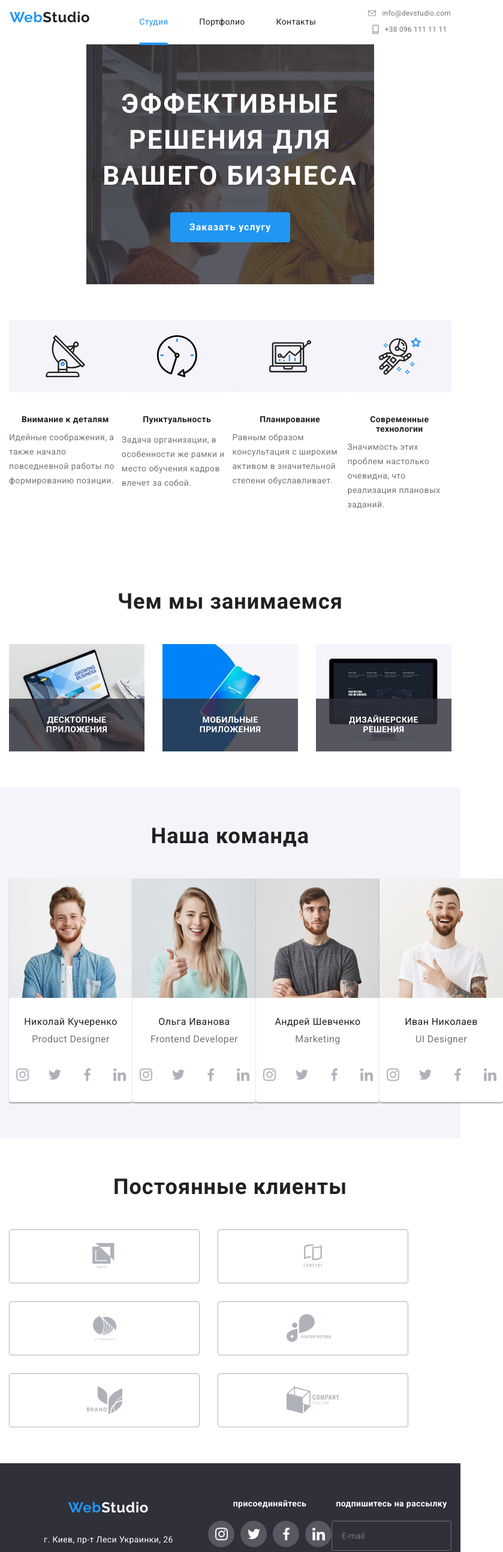
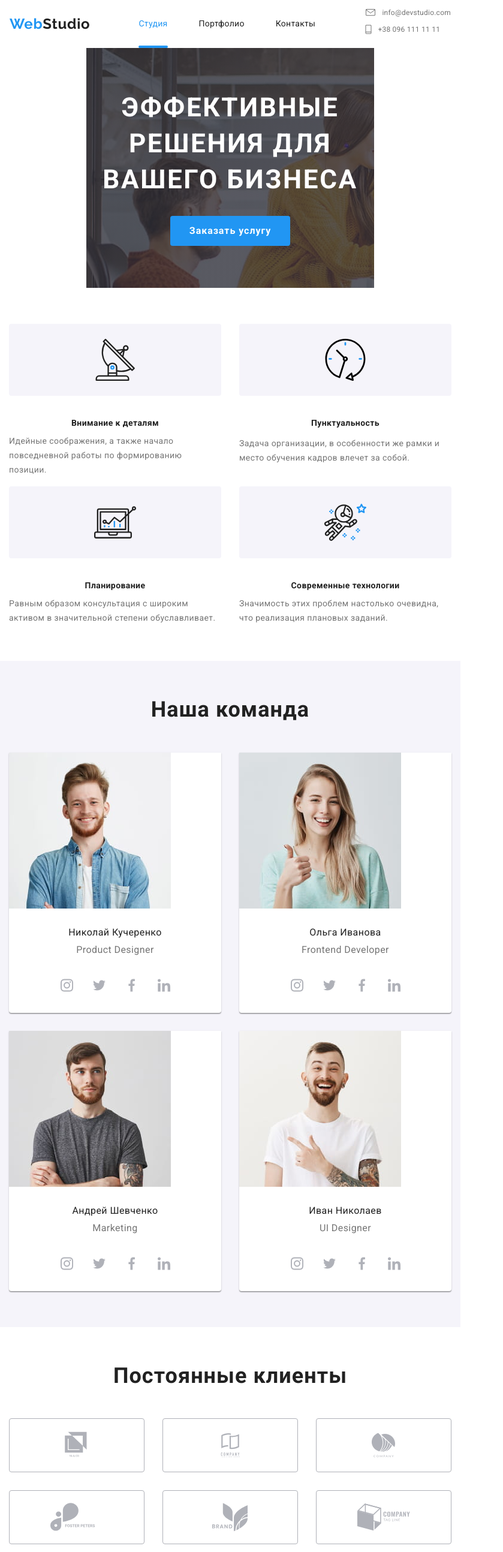
Before and after one commit to BelikSergey/goit-markup-hw-08, a plain HTML site: page index.html in a window 768 px wide. Shown: the top 2588 px of the page at 60% size, 839 px wide, since content can reach past the window. Drawn offline with nearby package versions, Linux system fonts and the light colour scheme.

Commit message:
делает стили студии таблетка

```diff
--- a/index.html
+++ b/index.html
@@ -94,7 +94,7 @@
       <!-- секция с преимуществами фирмы-->
       <section class="section">
         <h2 class="visually-hidden">Наши преимущества</h2>
-        <ul class="list container">
+        <ul class="list container cont-tablet">
           <li class="list-advantages">
             <svg class="img-advantages" aria-label="Картинка с антенной">
               <use href="./img/symbol-defs.svg#icon-antenna"></use>
@@ -141,7 +141,7 @@
         </ul>
       </section>
       <!-- Секция Какие услуги предлогают. Чем занимаются-->
-      <section class="section">
+      <section>
         <div class="services">
           <h2 class="section-title">Чем мы занимаемся</h2>
           <ul class="list container">
@@ -180,7 +180,7 @@
       <!--  Секция с командой разработчиков-->
       <section class="team section">
         <h2 class="section-title">Наша команда</h2>
-        <ul class="list container">
+        <ul class="list container cont-tablet">
           <li class="team-list">
             <img
               src="./img/fotoJon.jpg"
@@ -410,8 +410,8 @@
       <!--секция Постоянные клиенты-->
       <section class="section">
         <h2 class="section-title">Постоянные клиенты</h2>
-        <div class="container">
-          <ul class="list customers">
+        <div class="">
+          <ul class="list container customers">
             <li class="customer-list">
               <a
                 class="customer-link"
@@ -486,7 +486,7 @@
     <!-- Футер-->
 
     <footer class="footer">
-      <div class="container">
+      <div class="container footer-tablet">
         <div class="mobile-footer">
           <a class="logotype" href="./index.html">
             <span class="logo-text logo-text-accent">Web </span>
--- a/sass/parts/_advantages.scss
+++ b/sass/parts/_advantages.scss
@@ -1,7 +1,19 @@
+.cont-tablet {
+  @media screen and (min-width:481px) and (max-width:768px) {
+    display: flex;
+    margin: -15px;
+    flex-wrap: wrap;
+
+  }
+}
+
 
 
 .container .list-advantages:not(:last-child) {
   margin-bottom: 30px;
+  @media screen and (min-width:481px) {
+    margin-bottom: 0;
+  }
 }
 
 .img-advantages {
@@ -30,3 +42,11 @@
 .all-text {
   margin: 0px;
 }
+
+.list-advantages {
+  @media screen and (min-width:481px) and (max-width:768px) {
+
+    width: calc((100% - 2 * 30px) / 2);
+    margin: 15px;
+    }
+}
--- a/sass/parts/_customers.scss
+++ b/sass/parts/_customers.scss
@@ -15,6 +15,9 @@
    margin: 15px;
    width: calc((100% - 2 * 30px) / 2);
 
+   @media screen and (min-width:481px) and (max-width:768px) {
+    width: calc((100% - 3 * 30px) / 3);
+   }
 
 }
 
--- a/sass/parts/_footer.scss
+++ b/sass/parts/_footer.scss
@@ -13,11 +13,25 @@
 
   }
 
+  .footer-tablet {
+    @media screen and (min-width:481px) and (max-width:768px) {
+      display: flex;
+      flex-wrap: wrap;
+      justify-content: space-around;
+
+    }
+  }
+
 .mobile-footer {
   display: flex;
   flex-wrap: wrap;
   justify-content: center;
   padding-top: 60px;
+
+  @media screen and (min-width:481px) and (max-width:768px){
+    margin-right: auto;
+  }
+
 
 }
 
@@ -52,6 +66,9 @@
   .follow {
     display: block;
     margin-top: 60px;
+    @media screen and (min-width:481px) and (max-width:768px){
+      margin-right: 89px;
+    }
   }
 
   .footer-title {
@@ -141,5 +158,9 @@
       color: $text-color-w;
 
     }
+    @media screen and (min-width:481px) and (max-width:768px){
+      min-width: 450px;;
+    }
+
 
   }
--- a/sass/parts/_header.scss
+++ b/sass/parts/_header.scss
@@ -8,12 +8,12 @@
 .sait-nav {
     padding: 15px 16px;
 
-//  @media screen and (min-width:481px) {
-//         // padding: 0 15px;
-//         width: 100%;
-//         height: 80px;
-//         align-items: center;
-//       }
+ @media screen and (min-width:481px) {
+        // padding: 0 15px;
+        width: 100%;
+        height: 80px;
+        align-items: center;
+      }
 
 }
 
--- a/sass/parts/_menu-header.scss
+++ b/sass/parts/_menu-header.scss
@@ -95,6 +95,14 @@
     }
 }
 
+@media screen and (min-width:481px) {
+  .list-nav {
+    margin-left: auto;
+
+  }
+
+}
+
 .nav-link {
     display: inline-block;
 
@@ -139,7 +147,7 @@
       background-color: $accent-collor;
 
       @media screen and (min-width:481px) {
-        bottom: -28px;
+        bottom: -30px;
 
 
       }
@@ -151,6 +159,7 @@
 // стили контактов тел. и мыло. мобильной версии.
 
 .contacts-nav {
+    display: inline-block;
     margin-top: 60px;
 
     & li:not(:last-child) {
@@ -159,9 +168,11 @@
 
       }
 
-     @media screen and (min-width:481px) {
+     @media screen and (min-width:481px)
+     and (max-width:768px) {
        margin-top: 0;
-       margin-left: 84px;
+       margin-left: auto;
+       text-align: start;
 
      }
 
@@ -169,8 +180,7 @@
 }
 
 .contacts-link {
-  display: flex;
-  justify-content: center;
+  display: inline-flex;
   align-items: center;
 
 
@@ -195,7 +205,7 @@
 
       @media screen and (min-width:481px) {
       font-size: 12px;
-       line-height: 1.17;
+        line-height: 1.17;
 
       }
 
--- a/sass/parts/_our-team.scss
+++ b/sass/parts/_our-team.scss
@@ -19,6 +19,10 @@
       &:not(:last-child) {
         margin-bottom: 30px;
       }
+    }
+    @media screen and (min-width:481px) and (max-width:768px) {
+      margin: 15px;
+      width: calc((100% - 2 * 30px) / 2);
     }
 }
 
--- a/sass/parts/_services.scss
+++ b/sass/parts/_services.scss
@@ -1,5 +1,5 @@
 
-@media screen and (max-width: 767px) {
+@media screen and (max-width: 768px) {
   .services  {
     display: block;
     display: none;
--- a/sass/parts/_stereotypes.scss
+++ b/sass/parts/_stereotypes.scss
@@ -51,19 +51,20 @@ body {
 .container {
     display: block;
 
-    width: 100%;
+    // width: 100%;
     padding-left: 15px;
     padding-right: 15px;
     margin-left: auto;
     margin-right: auto;
 
-    @media screen and (min-width:481px)  {
+    @media screen and (min-width:481px) and (max-width:768px) {
       display: flex;
+      // margin: -15px;
+      // flex-wrap: wrap;
 
     }
 
   }
-
 
 //   шаблон секции
 
```
Also changed, not shown: css/main.css, css/main.min.css, css/portfolio.css, css/portfolio.min.css, 4 other files.
